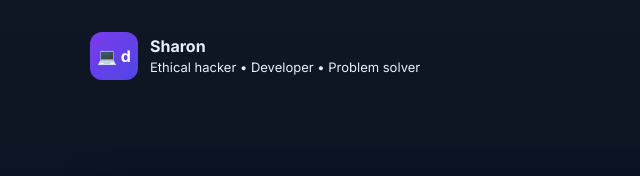
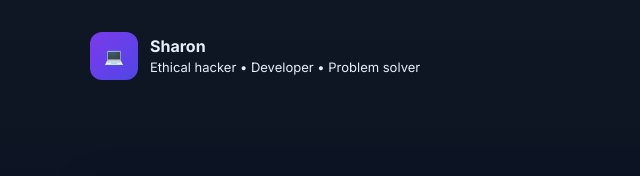
Before and after one commit to sharonkumar7981-stack/Portfolio-2.0, a plain HTML site: page index.html in a window 1280 px wide. Shown: the top 176 px of the page, 0-640 px from the left. Drawn offline with Linux system fonts and the light colour scheme.

Commit message:
Update index.html

```diff
--- a/index.html
+++ b/index.html
@@ -126,7 +126,7 @@
   <div class="container">
     <header>
       <div class="brand">
-        <div class="logo">💻 d</div>
+        <div class="logo">💻</div>
         <div>
           <div class="site-name">Sharon</div>
           <div class="muted" style="font-size:13px">Ethical hacker • Developer • Problem solver</div>
```
